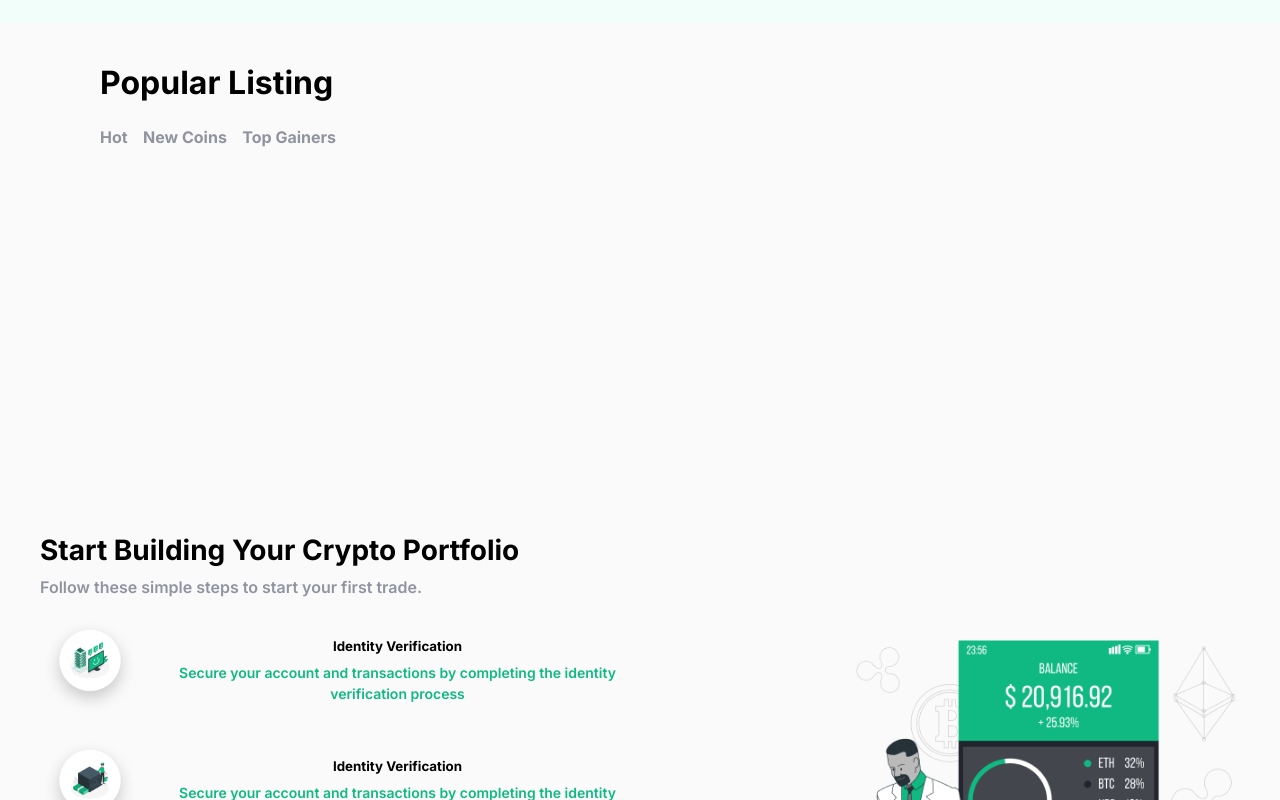
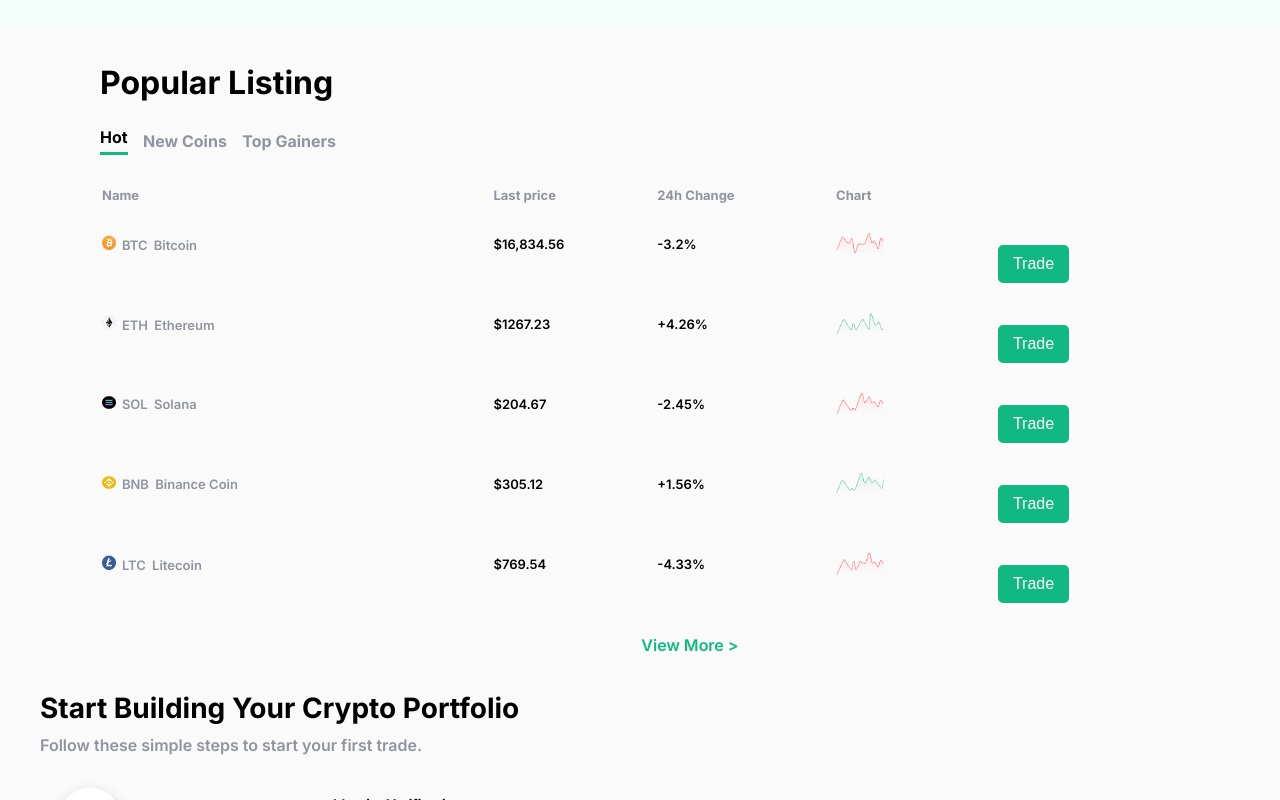
Before and after one commit to hamzeey/VeeWallet, a React (Vite) app: page / in a window 1280 px wide. Shown: the part 720-1520 px from the top of the page. Built offline with nearby package versions, Linux system fonts and the light colour scheme.

Commit message:
some bugs and components fixed

```diff
--- a/src/Components/CryptoListing/CryptoLIsting.css
+++ b/src/Components/CryptoListing/CryptoLIsting.css
@@ -1,6 +1,6 @@
 .listing{
     background-color: #FAFAFB   ;
-    height: 60vh;
+    height: 80vh;
 }
 
 .popular{
@@ -24,3 +24,57 @@
     padding-top: 25px;
     padding-left: 100px;
 }
+.hot{
+display: inline-block;
+border-bottom: 3px solid var(--major-green);
+padding-bottom: 5px;
+color: black;
+}
+
+.main-table{
+    width: 90%;
+   margin-top: 30px;
+   font-size: small;
+}
+.head{
+ text-align: left;
+color: var(--light-grey);
+}
+
+.table-body{
+    padding-top: 10px;
+}
+
+.more{
+    display: flex;
+    justify-content: center;
+    align-items: center;
+    padding-top: 30px;
+    color:var(--major-green) ;
+}
+
+.table-img img{
+  width: 3.5%;
+}
+
+.table-chart img{
+    width: 30%;
+}
+
+.table-body span{
+    color: var(--light-grey);
+    padding-left: 3px;
+}
+
+.btnn{
+    width: fit-content;
+        display: inline-block;
+        color: white;
+        padding: 0.5rem 0.8rem;
+        cursor: pointer;
+        border: 2px solid var(--major-green);
+        border-radius: 5px;
+        background: var(--major-green);
+        transition: var(--transition);
+        box-shadow: 2px 2px 10px;
+}
--- a/src/Components/CryptoListing/CryptoLIsting.jsx
+++ b/src/Components/CryptoListing/CryptoLIsting.jsx
@@ -11,57 +11,6 @@
 import logo5 from '../../assets/L-ltc.png'
 import logo3 from '../../assets/L-sol.png'
 
-const data=[
-  {
-    id:1,
-    logo:logo1,
-    short:'BTC',
-    name:"Bitcoin",
-    price:"$16,834.56",
-    change:"-3.2%",
-    chart:btc
-  },
-   {
-    id:2,
-    logo:logo2,
-    short:'ETH',
-    name:"Etherium",
-    price:"$1267.23",
-    change:"+4.26%",
-    chart:eth
-  },
-   {
-    id:3,
-    logo:logo3,
-    short:'SOL',
-    name:"Solana",
-    price:"$204.67",
-    change:"-2.45%",
-    chart:sol
-  },
-   {
-    id:4,
-    logo:logo4,
-    short:'BNB',
-    name:"Binance Coin",
-    price:"$305.12",
-    change:"+1.56%",
-    chart:bnb
-  },
-   {
-    id:5,
-    logo:logo5,
-    short:'LTC',
-    name:"Litecoin",
-    price:"$769.54",
-    change:"-4.33%",
-    chart:ltc
-  }
-]
-
-
-
-
 function CryptoLIsting() {
   return (
     <div className="listing">
@@ -71,12 +20,73 @@
 
       <div className="listing-box inter">
         <div className="table-heading">
-          <h4>Hot</h4>
+          <h4 className="hot">Hot</h4>
           <h4>New Coins</h4>
           <h4>Top Gainers</h4>
         </div>
 
+         <table className="main-table">
+<thead className="head">
+  <tr>
+    <th>Name</th>
+     <th>Last price</th>
+      <th>24h Change</th>
+       <th>Chart</th>
+        <th>  </th>
+  </tr>
+</thead>
+<tbody className="table-body">
+  <tr>
+    <td className="table-img"><img src={logo1}  /> <span>BTC</span> <span>Bitcoin</span></td>
+    <td>$16,834.56</td>
+    <td>-3.2%</td>
+     <td className="table-chart"><img src={btc}  /></td>
+      <td><button className="btnn">Trade</button></td>
+  </tr>
 
+
+  <tr>
+     <td className="table-img"><img src={logo2}  /> <span>ETH</span> <span>Ethereum</span></td>
+    <td>$1267.23</td>
+    <td>+4.26%</td>
+     <td className="table-chart"><img src={eth}  /></td>
+      <td><button className="btnn">Trade</button></td>
+  </tr>
+
+
+    <tr>
+       <td className="table-img"><img src={logo3}  /> <span>SOL</span> <span>Solana</span></td>
+    <td>$204.67</td>
+    <td>-2.45%</td>
+     <td className="table-chart"><img src={sol}  /></td>
+      <td><button className="btnn">Trade</button></td>
+    </tr>
+
+
+
+      <tr>
+          <td className="table-img"><img src={logo4}  /> <span>BNB</span> <span>Binance Coin</span></td>
+    <td>$305.12</td>
+    <td>+1.56%</td>
+     <td className="table-chart"><img src={bnb}  /></td>
+      <td><button className="btnn">Trade</button></td>
+      </tr>
+
+
+
+        <tr>
+           <td className="table-img"><img src={logo5}  /> <span>LTC</span> <span>Litecoin</span></td>
+    <td>$769.54</td>
+    <td>-4.33%</td>
+     <td className="table-chart"> <img src={ltc}  /></td>
+      <td><button className="btnn">Trade</button></td>
+        </tr>
+</tbody>
+         </table>
+
+<div className="more">
+  <p>View More &gt;</p>
+</div>
 
 
       </div>
--- a/src/Components/Hero/Hero.css
+++ b/src/Components/Hero/Hero.css
@@ -48,3 +48,15 @@
    padding: 10px ;
    border-radius: 4px;
 }
+
+.btn{
+   width: fit-content;
+      display: inline-block;
+      padding: 0.5rem 0.8rem;
+      cursor: pointer;
+      border: 2px solid var(--major-green);
+      border-radius: 5px;
+      background: var(--major-green);
+      transition: var(--transition);
+      box-shadow: 2px 2px 10px;
+}
--- a/src/Components/Hero/Hero.jsx
+++ b/src/Components/Hero/Hero.jsx
@@ -15,7 +15,7 @@
 
 </form>
 <div>
-  <div><button className='btn '>Get Started</button></div>
+  <div><button className='btn'>Get Started</button></div>
 </div>
 </div>
 <p className='fees'>Sign Up Now and Get 0 Fees on Trading</p>
--- a/src/Components/Portfolio/Portfolio.css
+++ b/src/Components/Portfolio/Portfolio.css
@@ -53,12 +53,16 @@
     color: #666;
 }
 
-.btn{
+.btnn{
     margin-top: 40px;
     border: none;
     border-radius: 8px;
     cursor: pointer;
     font-size: 16px;
+width: max-content;
+    display: inline-block;
+    color: white;
+    padding: 0.5rem 0.8rem;
 }
 
 .portfolio-right img {
--- a/src/Components/Portfolio/Portfolio.jsx
+++ b/src/Components/Portfolio/Portfolio.jsx
@@ -51,7 +51,7 @@
             </div>
           ))}
         </div>
-        <button className="btn inter">Start Your Journey</button>
+        <button className="btnn inter">Start Your Journey</button>
       </div>
       <div className="portfolio-right">
         <img src={bro} alt="Crypto dashboard illustration" />
--- a/src/Components/StartJourney/StartJourney.css
+++ b/src/Components/StartJourney/StartJourney.css
@@ -13,4 +13,18 @@
     justify-content: center;
     align-items: center;
     margin-top: 10px;
+
 }
+
+.btnn{
+    width: max-content;
+        display: inline-block;
+        color: white;
+        padding: 0.5rem 0.8rem;
+        cursor: pointer;
+        border: 2px solid var(--major-green);
+        border-radius: 5px;
+        background: var(--major-green);
+        transition: var(--transition);
+        box-shadow: 2px 2px 10px;
+}
--- a/src/Components/StartJourney/StartJourney.jsx
+++ b/src/Components/StartJourney/StartJourney.jsx
@@ -7,7 +7,7 @@
           <h2>Begin Your Crypto Journey Today!</h2>
          </div>
          <div className='strt-btn'>
-<button className='btn'>Sign Up Now</button>
+<button className='btnn'>Sign Up Now</button>
          </div>
     </div>
   )
--- a/src/index.css
+++ b/src/index.css
@@ -35,7 +35,7 @@
   cursor: pointer;
   border: 2px solid var(--major-green);
   border-radius: 5px;
-  background: #10B981;
+  background:var(--major-green);
   transition: var(--transition);
   box-shadow: 2px 2px 10px;
 }
```
